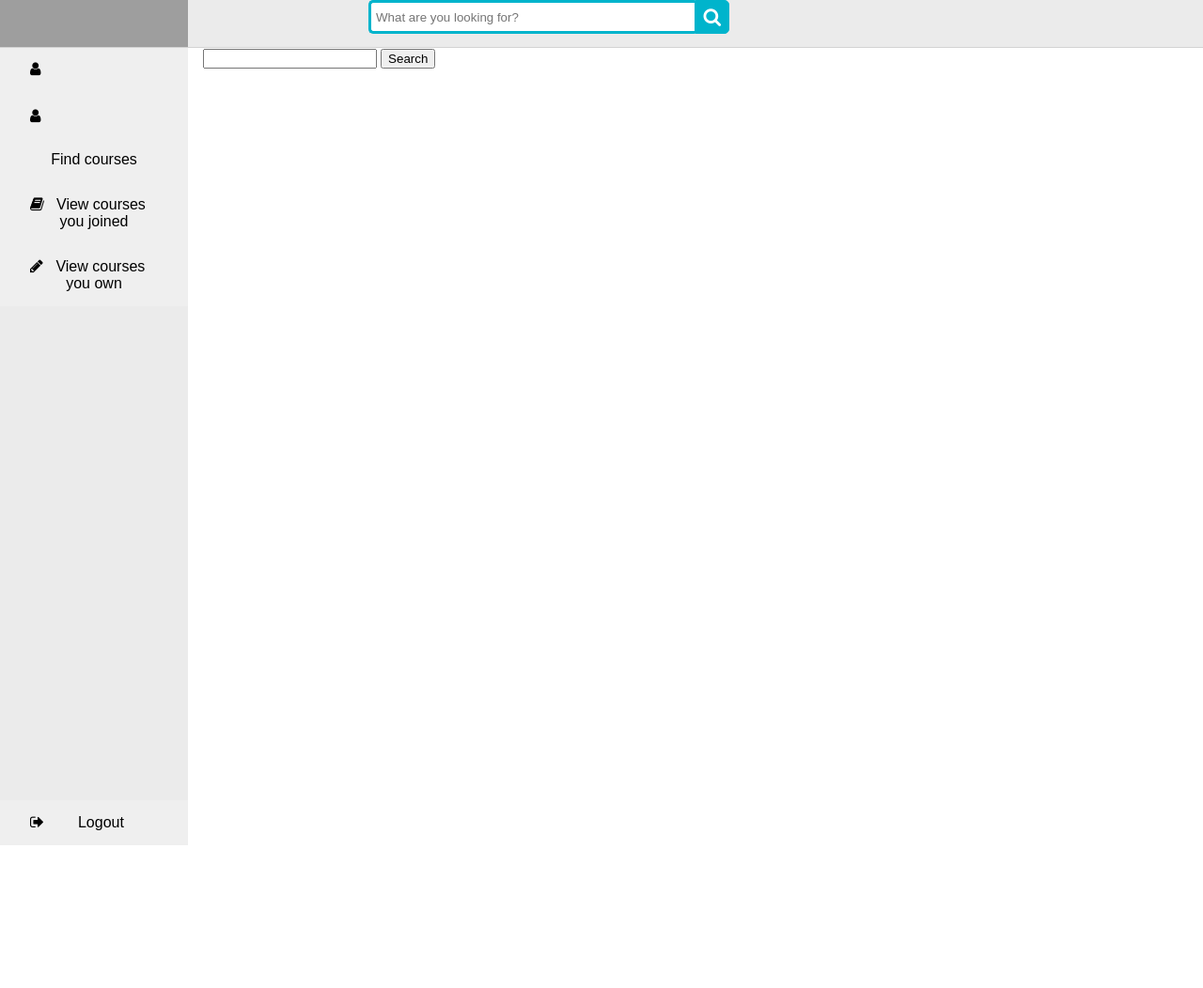
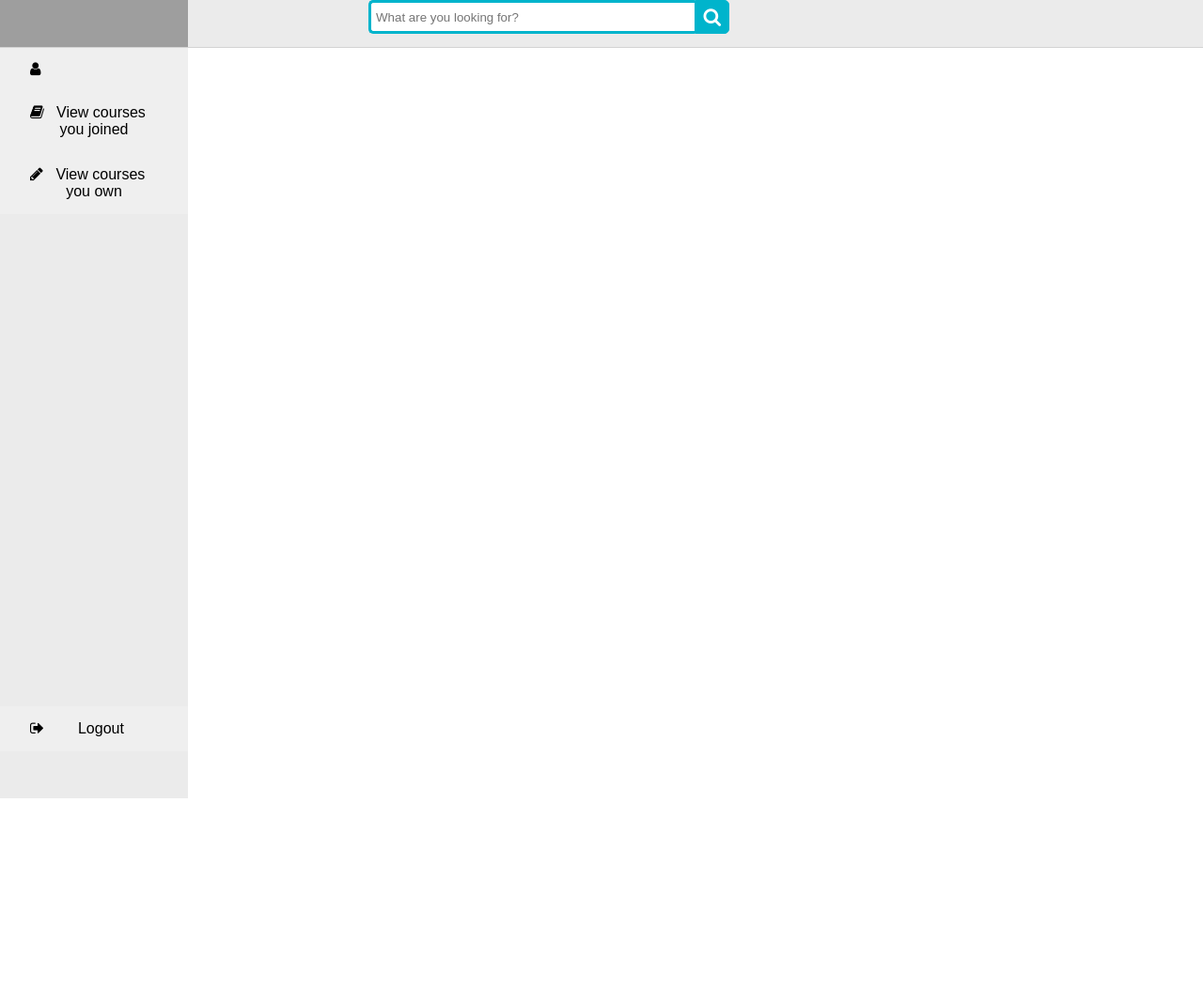
Before and after one commit to thangdinh1298/final_project, a Flask app: template index/templates/index/find_course.html in a window 1280 px wide. Shown: the whole page at 94% size. Run offline with Flask 2, Linux system fonts and the light colour scheme; the template is opened without the code that fills it, so the values that code supplies are empty; parts of the project's set-up code (start-up, migrations or seed data) failed here and were passed over; grey boxes are pictures that could not be loaded.

Commit message:
removed old sidebar for index page

```diff
--- a/index/templates/index/find_course.html
+++ b/index/templates/index/find_course.html
@@ -5,13 +5,7 @@
 {% endblock %}
 
 {% block body %}
-{% include 'index/sidebar.html' %}
 <div class="content">
-   <form action="{{url_for('.find_courses_handler')}}" method="get" >
-      <input type="text" name="q">
-      <button type="submit">Search</button>
-   </form>
-
    {% if search_result is defined %}
       {% for course in search_result %}
          <li>
--- a/index/templates/index/sidebar.html
+++ /dev/null
@@ -1,16 +0,0 @@
-<link rel="stylesheet" href="{{ url_for('static', filename='css/sidebar.css') }}">
-<div class="sidebar">
-   <button><i class="fa fa-user" style="float:left"></i> {{current_user.username}}</button>
-  <form action="{{ url_for('index_page.find_courses_handler', course_id=session['course_id']) }}">
-     <button type="submit">Find courses</button>
-  </form>
-  <form action="{{ url_for('index_page.view_registered_courses_handler') }}">
-     <button type="submit"><i class="fa fa-book" style="float:left"></i> View courses you joined</button>
-  </form>
-  <form action="{{ url_for('index_page.view_owned_courses_handler') }}">
-     <button type="submit"><i class="fa fa-pencil" style="float:left"></i> View courses you own</button>
-  </form>
-  <form action="{{url_for('auth_page.logout')}}">
-     <button style="bottom:0;position:absolute"><i class="fa fa-sign-out" style="float:left"></i>Logout</button>
-  </form>
-</div>
--- a/index/templates/index/view_owned_courses.html
+++ b/index/templates/index/view_owned_courses.html
@@ -5,7 +5,6 @@
 {% endblock %}
 
 {% block body %}
-{% include 'index/sidebar.html' %}
 <div class="content">
    {% for course in courses %}
       <li>
--- a/index/templates/index/view_registered_course.html
+++ b/index/templates/index/view_registered_course.html
@@ -5,7 +5,6 @@
 {% endblock %}
 
 {% block body %}
-{% include 'index/sidebar.html' %}
 <div class="content">
    {% for course in courses %}
       <li>
--- a/templates/sidebar.html
+++ b/templates/sidebar.html
@@ -1,9 +1,6 @@
 <link rel="stylesheet" href="{{ url_for('static', filename='css/sidebar.css') }}">
 <div class="sidebar">
    <button><i class="fa fa-user" style="float:left"></i> {{current_user.username}}</button>
-  <form action="{{ url_for('index_page.find_courses_handler', course_id=session['course_id']) }}">
-     <button type="submit">Find courses</button>
-  </form>
   <form action="{{ url_for('index_page.view_registered_courses_handler') }}">
      <button type="submit"><i class="fa fa-book" style="float:left"></i> View courses you joined</button>
   </form>
--- a/templates/topbar.html
+++ b/templates/topbar.html
@@ -1,11 +1,13 @@
 <div class="wrap-wrap">
    <img src="https://seekvectorlogo.com/wp-content/uploads/2019/01/coursera-vector-logo.png" style="height:50px; width: 200px" />
    <div class="wrap">
+      <form action="{{ url_for('index_page.find_courses_handler', course_id=session['course_id']) }}">
       <div class="search">
-         <input type="text" class="searchTerm" placeholder="What are you looking for?">
-         <button type="submit" class="searchButton">
-           <i class="fa fa-search"></i>
-        </button>
+            <input type="text" name="q" class="searchTerm" placeholder="What are you looking for?">
+            <button type="submit" class="searchButton">
+              <i class="fa fa-search"></i>
+           </button>
       </div>
+      </form>
    </div>
 </div>
```
